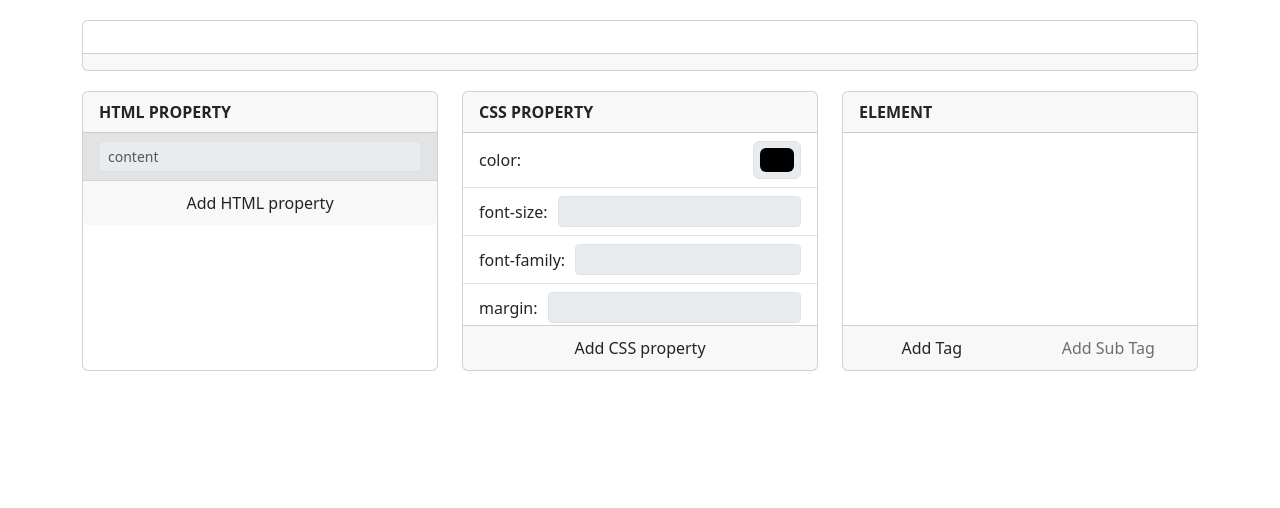
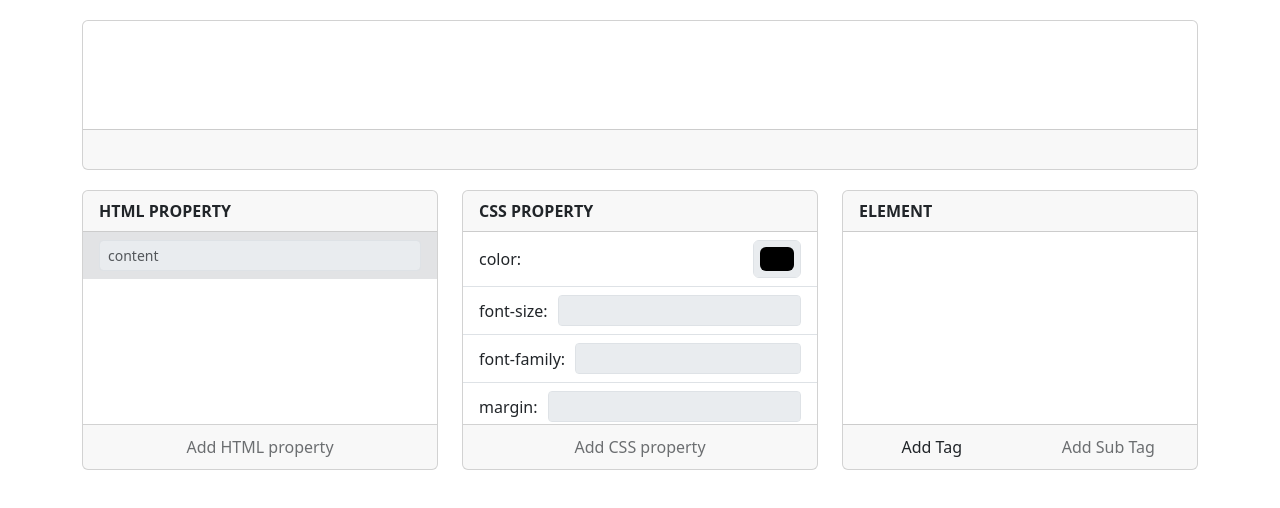
Before and after one commit to black-pepper/HTML-CSS-Study, a React (Create React App) app: page / in a window 1280 px wide. Shown: the top 508 px of the page. Built offline with nearby package versions, Linux system fonts and the light colour scheme.

Commit message:
Update PropertyList

```diff
--- a/src/components/CSSPropertyList.js
+++ b/src/components/CSSPropertyList.js
@@ -92,6 +92,7 @@ const CSSPropertyList = ({ selectedElement, updateCSSProperties, selectedIndex }
             data-bs-toggle="modal"
             data-bs-target="#addCSSProperty"
             style={{ width: '100%', padding: 10 }}
+            disabled={selectedIndex===null}
           >
             Add CSS property
           </button>
--- a/src/components/HTMLPropertyList.js
+++ b/src/components/HTMLPropertyList.js
@@ -20,7 +20,7 @@ const HTMLPropertyList = ({ selectedElement, updateHTMLProperties, selectedIndex
     }
     if(selectedElement && selectedElement.htmlProperty) {
       Object.keys(selectedElement.htmlProperty).map((property) => (
-        result.add(property)
+        (property==="content")?null:result.add(property)
       ))
     }
     return Array.from(result);
@@ -35,7 +35,7 @@ const HTMLPropertyList = ({ selectedElement, updateHTMLProperties, selectedIndex
       <div className="card-header" id={selectedIndex}>
         <b>HTML PROPERTY</b>
       </div>
-      <div className="list-group list-group-flush overflow-auto">
+      <div className="card-body list-group list-group-flush overflow-auto" style={{padding:0}}>
           <li className="list-group-item list-group-item-secondary" key="-1">
             <input
               className="form-control form-control-sm"
@@ -66,6 +66,7 @@ const HTMLPropertyList = ({ selectedElement, updateHTMLProperties, selectedIndex
             data-bs-toggle="modal"
             data-bs-target="#addHTMLProperty"
             style={{ width: '100%', padding:10}}
+            disabled={selectedIndex===null}
           >
             Add HTML property
           </button>
--- a/src/components/ResultBox.js
+++ b/src/components/ResultBox.js
@@ -1,6 +1,5 @@
 import React, { useState } from 'react';
 import 'bootstrap/dist/css/bootstrap.min.css';
-import { VpnLock } from '@mui/icons-material';
 
 const ResultBox = ({ tagData }) => {
   const getResult = () => {
@@ -45,9 +44,9 @@ const ResultBox = ({ tagData }) => {
   };
 
   return (
-    <div className="card" style={{ marginTop: 20 }}>
+    <div className="card" style={{ marginTop: 20, minHeight: "150px"}}>
       <div className="card-body" dangerouslySetInnerHTML={{ __html: getResult() }} />
-      <div className="card-footer text-body-secondary">
+      <div className="card-footer text-body-secondary" style={{ minHeight: "40px"}}>
         {getResult()}
       </div>
     </div>
```
